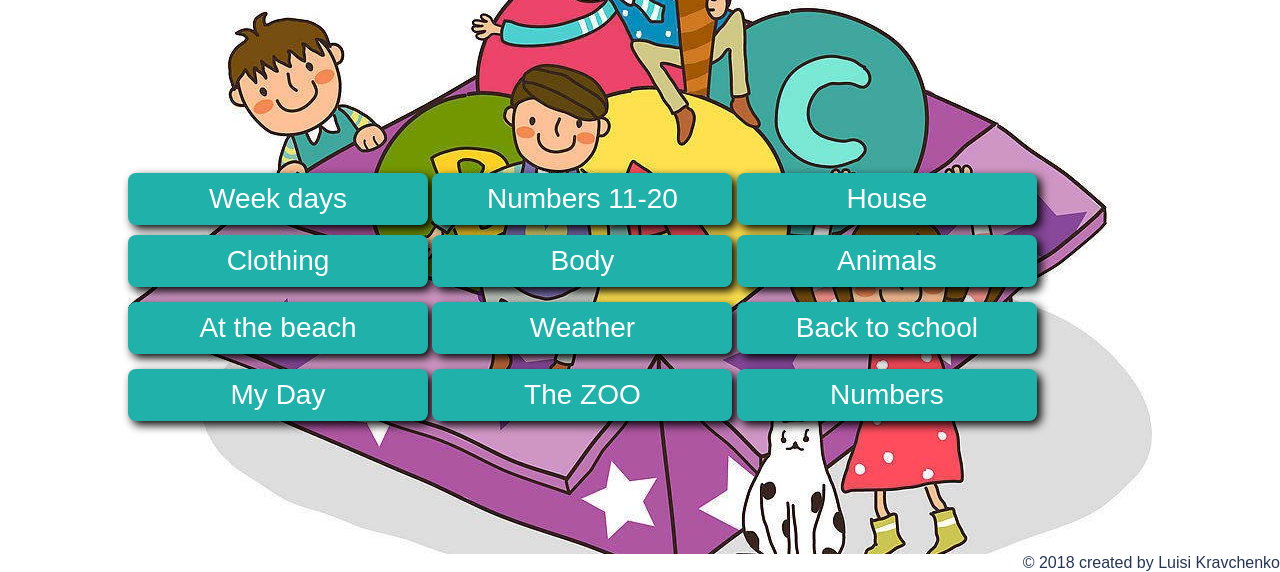
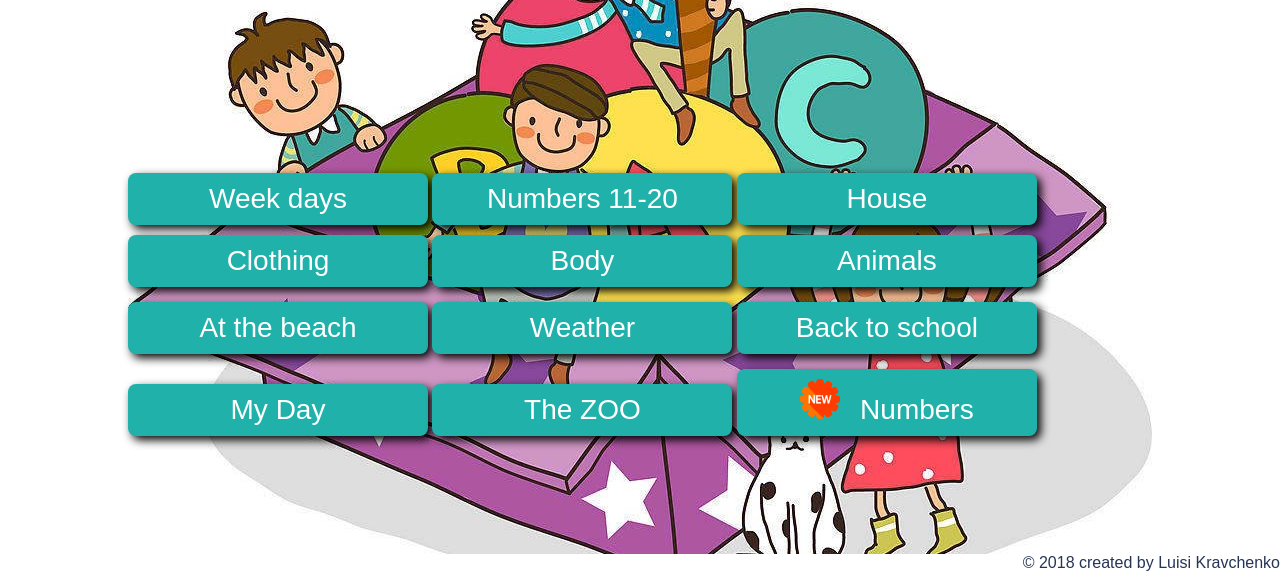
Before and after one commit to luisiya/Kids_English, a plain HTML site: page index.html in a window 1280 px wide. Both pictures are taken after a click on the button "СТАРТ". Shown: the part 246-818 px from the top of the page. Drawn offline with Linux system fonts and the light colour scheme; a web font is replaced by a local one.

Commit message:
with new

```diff
--- a/index.html
+++ b/index.html
@@ -36,7 +36,7 @@
             <button id="respond8" onclick="init(school)">Back to school</button>
             <button id="respond9" onclick="init(myDay)">My Day</button>
             <button id="respond10" onclick="init(zoo)">The ZOO</button>
-            <button id="respond11" onclick="init(numbers)">Numbers</button>
+            <button id="respond11" onclick="init(numbers)"><img style="height:40px; width:40px;margin-right:20px;" src="img/new.png" alt="new">Numbers</button>
             <audio id="mainMusic" class="sonidos" src="http://www.dreamenglish.com/Dream%20English%20Traditional%20ABC01.mp3" data-note="main"   ></audio>
             <audio class="sonidos" src="https://s3-us-west-2.amazonaws.com/s.cdpn.io/742140/C.mp3" data-note="do"></audio>
             <audio class="sonidos" src="https://s3-us-west-2.amazonaws.com/s.cdpn.io/742140/D.mp3" data-note="re"></audio>
```
Also changed, not shown: img/new.png (added), 1 other file.
